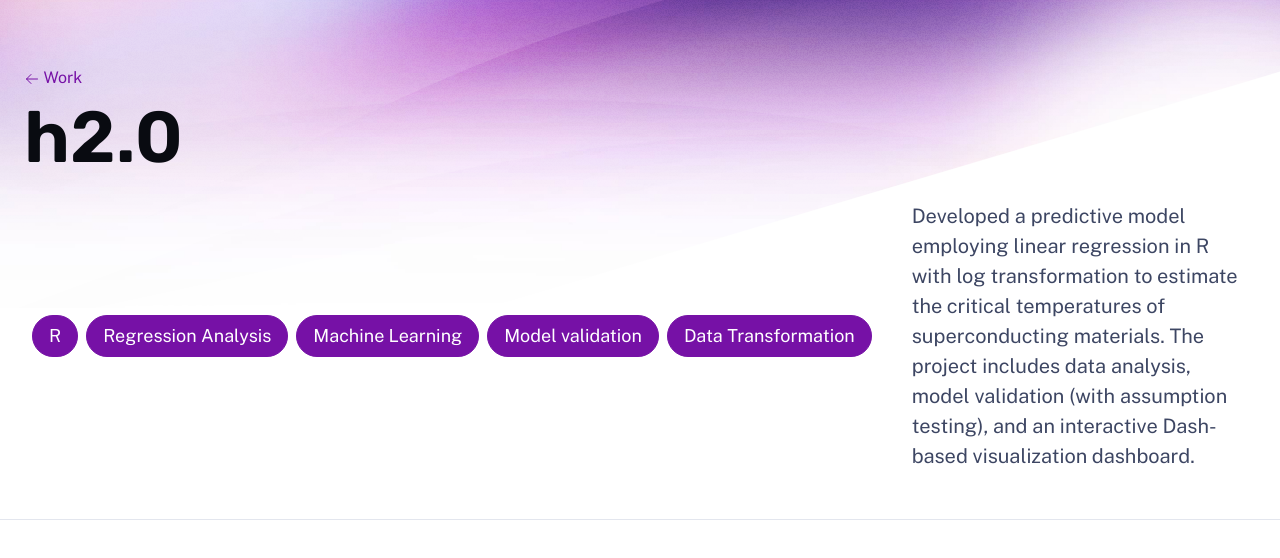
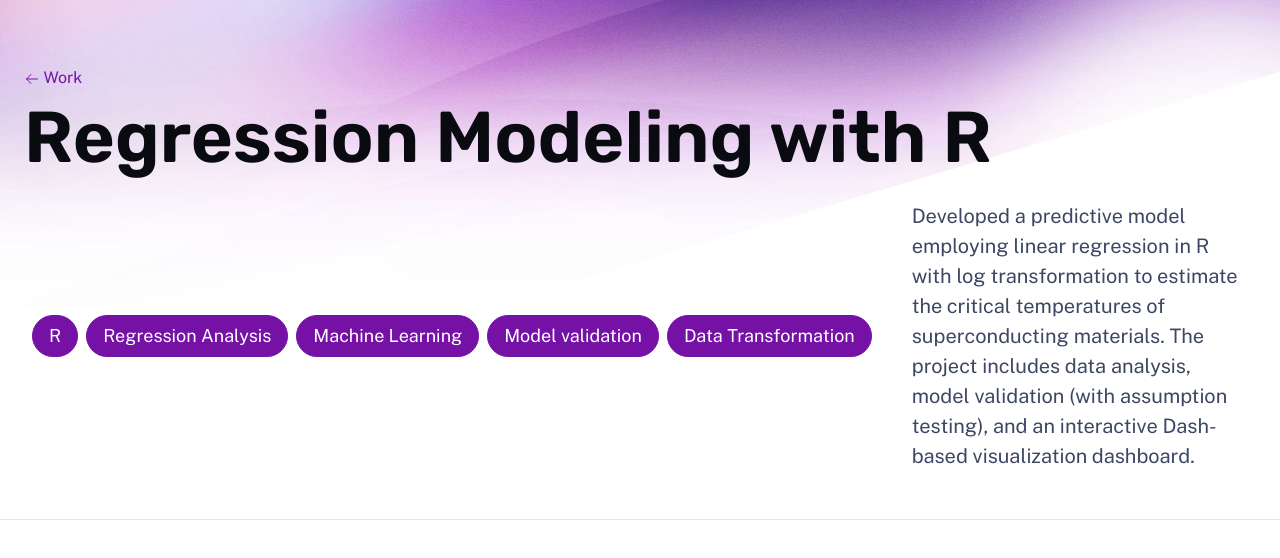
Before and after one commit to i-archanasenthil/i-archanasenthil.github.io, an Astro site: page /work/h20 in a window 1280 px wide. Shown: the part 119-677 px from the top of the page. Built offline with nearby package versions, Linux system fonts and the light colour scheme; Astro itself is replaced by a stand-in of ours.

Commit message:
Work Tiles

```diff
--- a/src/content/work/h20.md
+++ b/src/content/work/h20.md
@@ -1,5 +1,5 @@
 ---
-title: h2.0
+title: Regression Modeling with R
 publishDate: 2019-10-02 00:00:00
 img: /assets/R.jpg
 img_alt: Blue Background with a human face wire connected   to a R logo.
```
